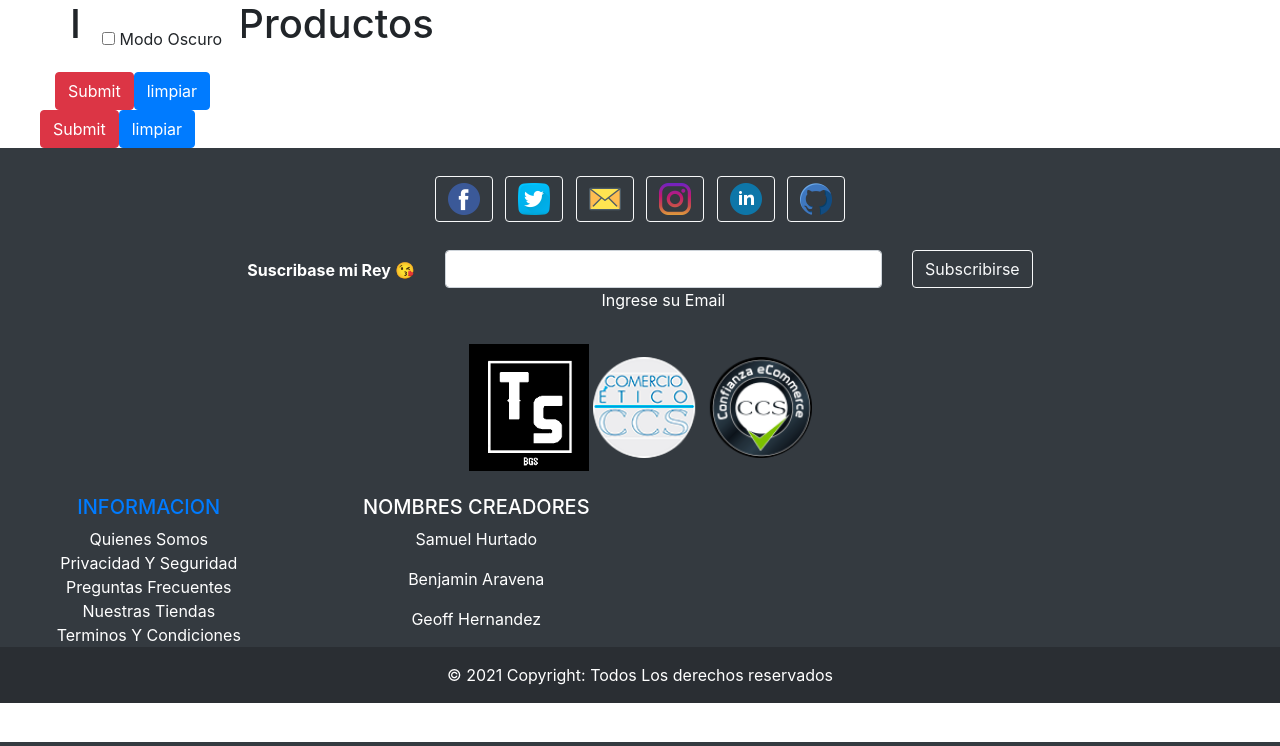
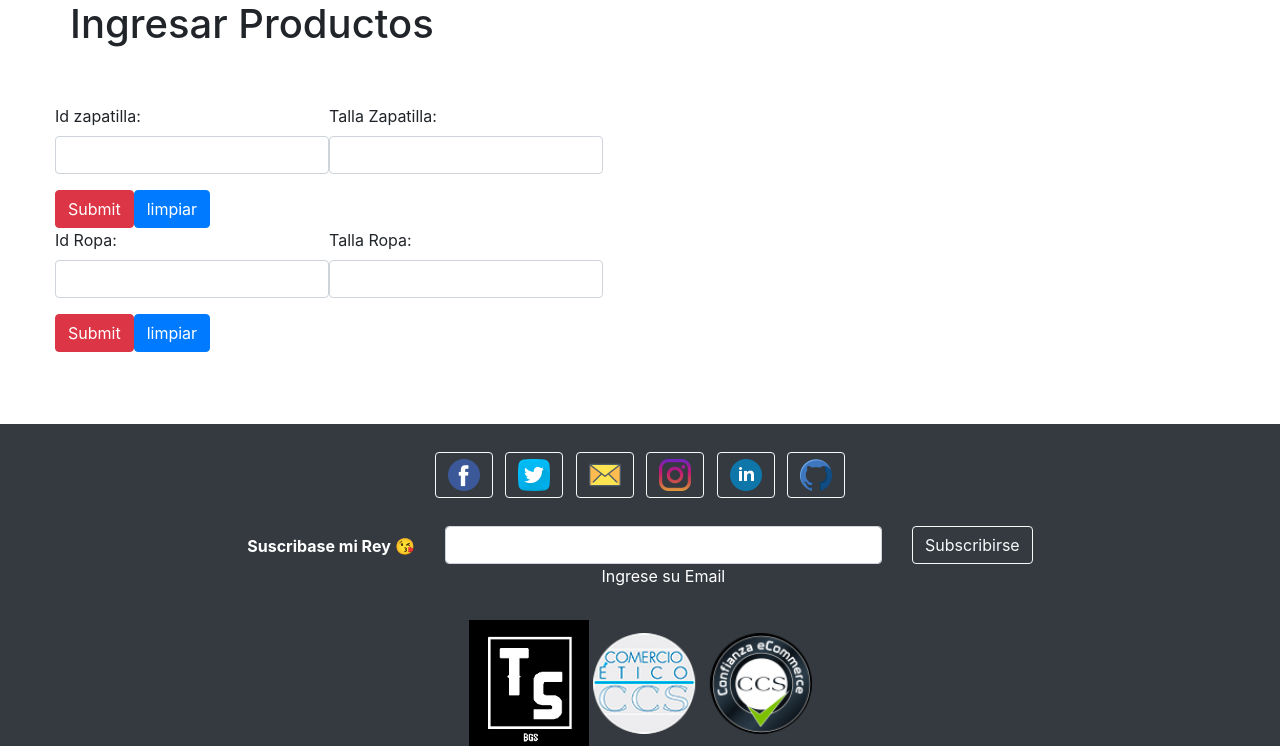
Before and after one commit to Lsmuel/Exp2_Hurtado_Hernandez_Aravena_007D, a Django app: page /form_zapatilla in a window 1280 px wide. Shown: the part 58-804 px from the top of the page. Run offline with Django 3.2, Linux system fonts and the light colour scheme; parts of the project's set-up code (start-up, migrations or seed data) failed here and were passed over; some libraries are stand-ins or nearby versions.

Commit message:
Nuevo envio

```diff
--- a/DjangoExtension/extension/templates/extension/form_crearZapatilla.html
+++ b/DjangoExtension/extension/templates/extension/form_crearZapatilla.html
@@ -2,7 +2,7 @@
 <!doctype html>
 <html>
 <head>
-  <title>Ver</title>
+  <title >Administracion de productos</title>
   {%load static%}
   <meta charset="utf-8">
   <meta name="viewport" content="width=device-width, initial-scale=1, shrink-to-fit=no">
@@ -40,30 +40,31 @@
         <li class="nav-item">
           <a class="nav-link" href="file:///C:/Users/aamac/Documents/PruebaHTML_007/Exp2_Hurtado_Hernandez_Aravena_007D/Registro.html">Registro</a>
         </li>
-        <label for="dark-mode" class="dark-mode-button">
 
-          <input id="dark-mode" type="checkbox" onclick="document.documentElement.classList.toggle('dark-mode')">
-          Modo Oscuro
-          </label>
       </ul>
     </div>
   </nav>
 
 <div class="container">
   <div class="row">
-    <h1>Ingresar Productos</h1>
+    <h1 >Ingresar Productos</h1>
   </div>
 
   <div class="row">
     <form method="POST" action="#" id="formzapa">
-      {%csrf_token%}
+      {% csrf_token %}
+      <br><br>
       <div class="row">
         <div class="form-group">
+          <label for="id Zapatilla">Id zapatilla:</label>
+          <input type="text" class="form-control" id="idZapatilla">
          {{zapatilla_form.idZapatilla.label}}
          {{zapatilla_form.idZapatilla}}
 
         </div>
         <div class="form-group">
+          <label for="Talla Zapatilla">Talla Zapatilla:</label>
+          <input type="text" class="form-control" id="tallaZapatilla">
           {{zapatilla_form.talla_Zapatilla.label}}
           {{zapatilla_form.talla_Zapatilla}}
         </div>
@@ -75,24 +76,29 @@
 
       <div class="row">
         <div class="form-group">
+          <label for="id Ropa">Id Ropa:</label>
+          <input type="text" class="form-control" id="idRopa">
          {{ropa_form.idRopa.label}}
          {{ropa_form.idRopa}}
 
         </div>
         <div class="form-group">
+          <label for="Talla Zapatilla">Talla Ropa:</label>
+          <input type="text" class="form-control" id="tallaRopa">
           {{ropa_form.tallaRopa.label}}
           {{ropa_form.tallaRopa}}
         </div>
+      </div>
         <div class="row">
           <input type="submit" class="btn btn-danger" id="Enviar" values = "Enviar">
           <input type="reset" class="btn btn-primary" id="limpiar" value="limpiar">
         </div>
-      </div>
+
     </form>
   </div>
 </div>
 
-
+<br><br><br>
  <!-- Footer -->
  <footer class="bg-dark text-center text-white">
   <div class="container p-4">
--- a/DjangoExtension/extension/urls.py
+++ b/DjangoExtension/extension/urls.py
@@ -1,9 +1,9 @@
 from django.urls import path
-from django.urls.resolvers import URLPattern
-from .views import zapatillas, productos, registro
+from .views import zapatillas, productos, registro, Ver, mod_zapatilla
 
 urlpatterns=[
     path('', zapatillas, name="zapatillas"),
     path('Registro', registro, name="registro"),
     path('form_zapatilla', productos, name='form_Zapatilla'),
+
 ]
--- a/DjangoExtension/extension/views.py
+++ b/DjangoExtension/extension/views.py
@@ -1,3 +1,5 @@
+from django.http import request
+from .models import Zapatillas
 from django.shortcuts import render, redirect
 from .forms import ZapatillaForm, RopaForm
 # Create your views here.
@@ -28,3 +30,7 @@
         ropa_form=RopaForm()
 
     return render(request, 'extension/form_crearZapatilla.html', {'ropa_form': ropa_form})
+
+def Ver(request):
+    zapatillas = Zapatillas.objects.all()
+    return render(request, 'extension/ver.html', context={'zapatillas':zapatillas})
```
Also changed, not shown: DjangoExtension/extension/forms.py (+5 -5 lines), DjangoExtension/extension/migrations/0005_alter_ropa_tallaropa.py (added), DjangoExtension/extension/serializers.py (deleted).
